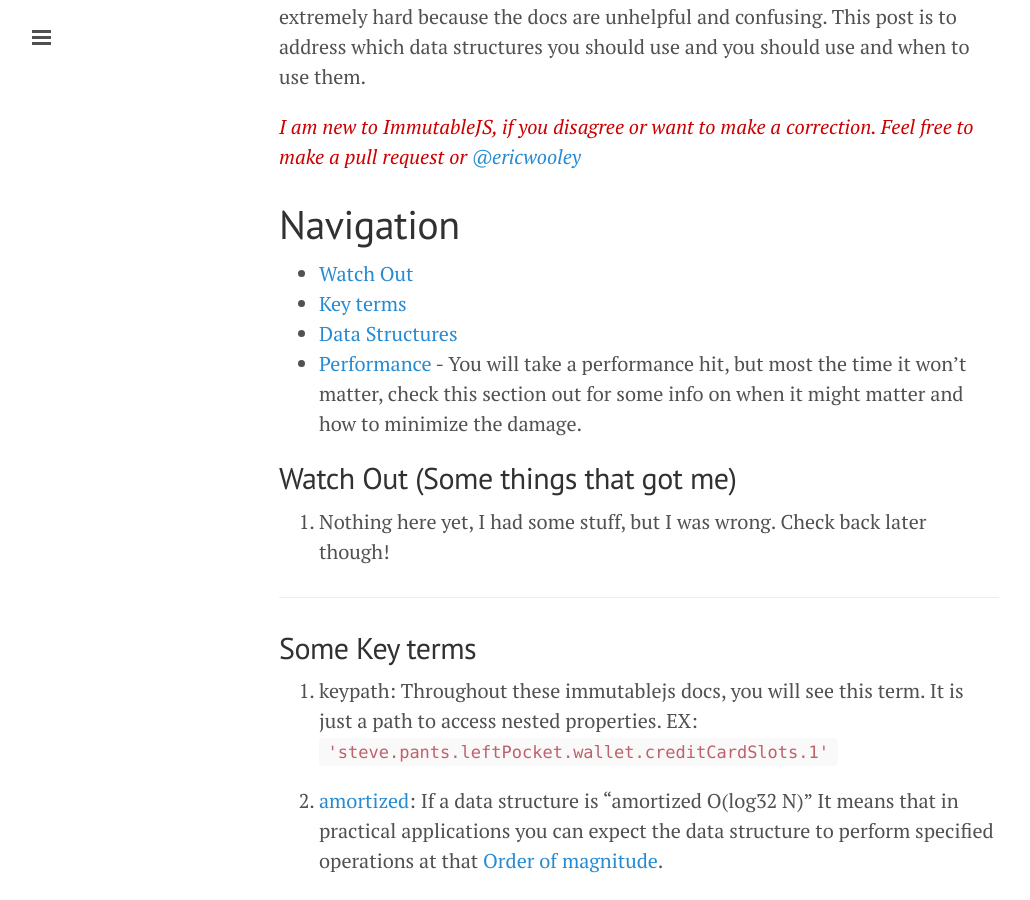
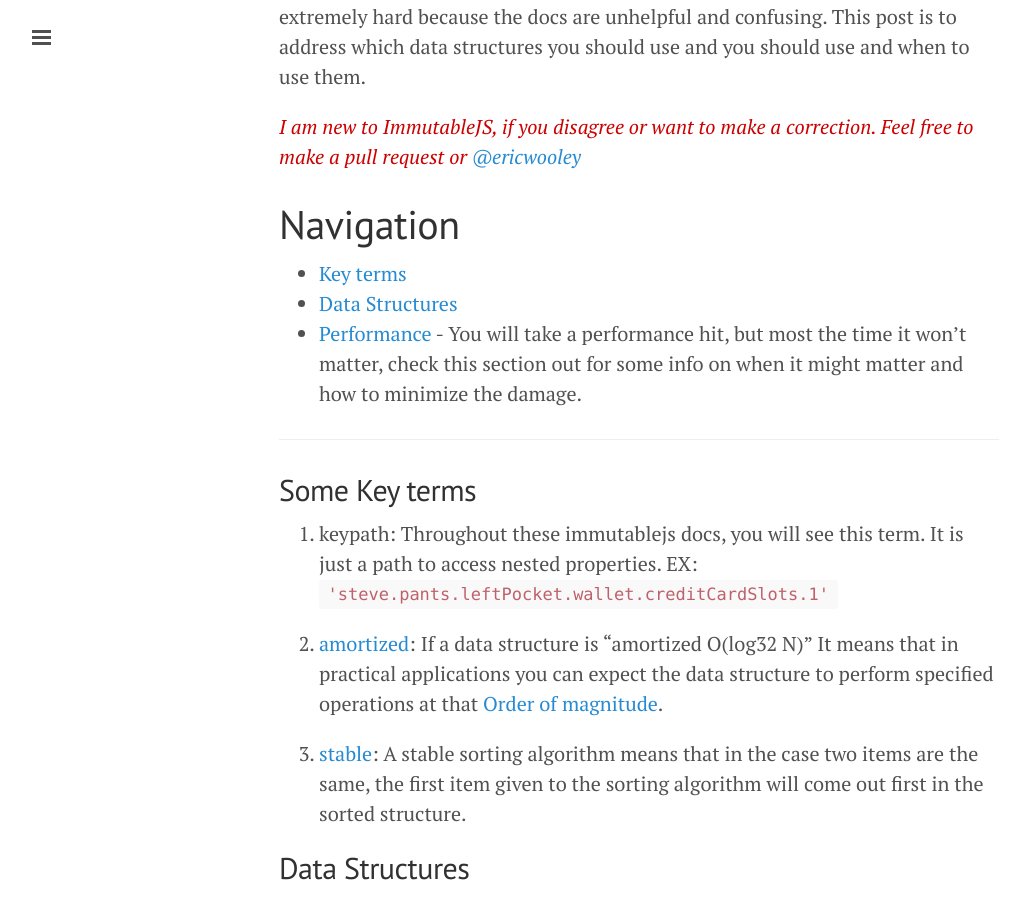
Before and after one commit to ericwooley/ericwooley.github.io, a Jekyll site: the page built from _posts/2015-04-01-using-immutablejs.markdown, in a window 1280 px wide and 900 px high, scrolled down 430 px. Shown: the whole window, without its empty margins (1-1031 px from the left). Built offline with Jekyll 4.4.1, drawn with Linux system fonts in a browser that asks for light colours; Markdown is read by kramdown in place of the engine named in the settings.

Commit message:
Removed watchout section

```diff
--- a/_posts/2015-04-01-using-immutablejs.markdown
+++ b/_posts/2015-04-01-using-immutablejs.markdown
@@ -16,17 +16,10 @@
 to make a correction. Feel free to make a pull request or [@ericwooley](https://twitter.com/ericwooley)*</span>
 
 # Navigation
-* [Watch Out](#watchout)
 * [Key terms](#keyterms)
 * [Data Structures](#datastructures)
 * [Performance](#performance) - You will take a performance hit, but most the time it won't matter, check this section out for some info on when it might matter
     and how to minimize the damage.
-
-## <a name="watchout"></a>Watch Out (Some things that got me)
-
-1. Nothing here yet, I had some stuff, but I was wrong. Check back later though!
-
-
 
 --------------------------------------------------------------------------------------------------------------
 ## <a name="keyterms"></a>Some Key terms
```
